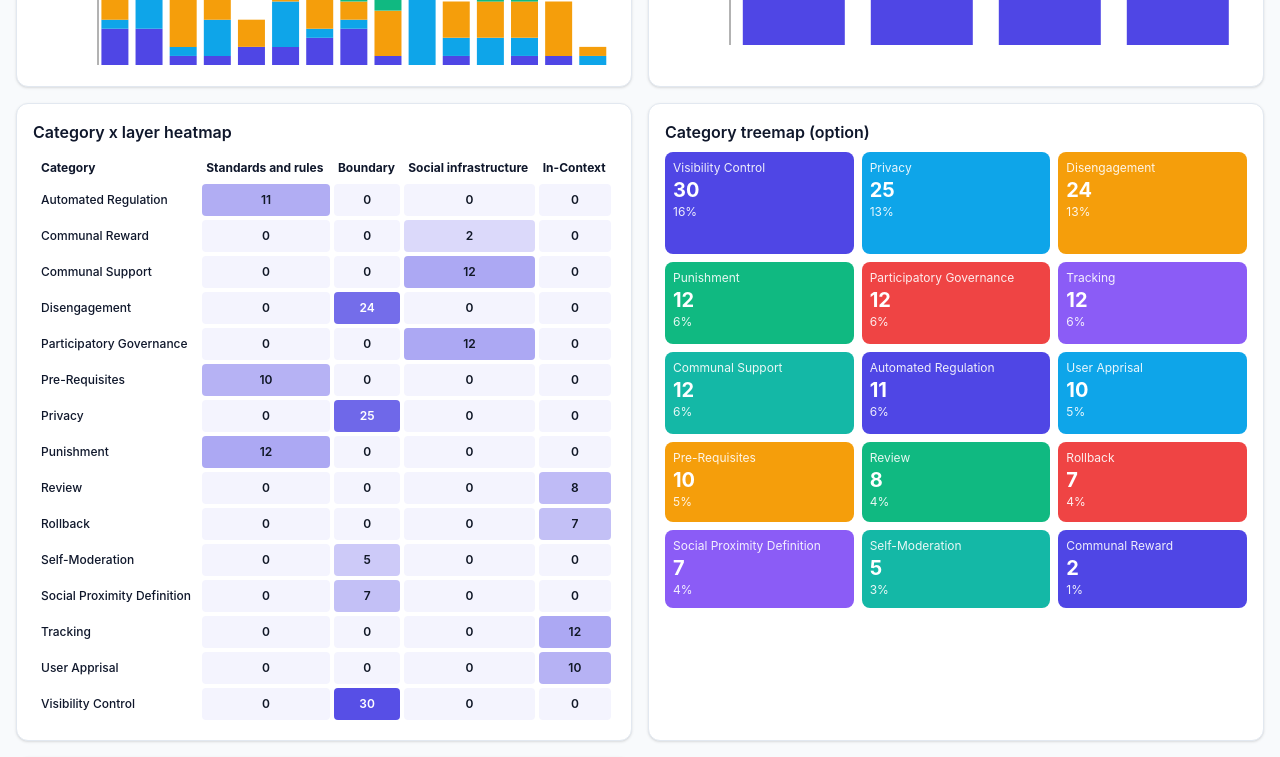
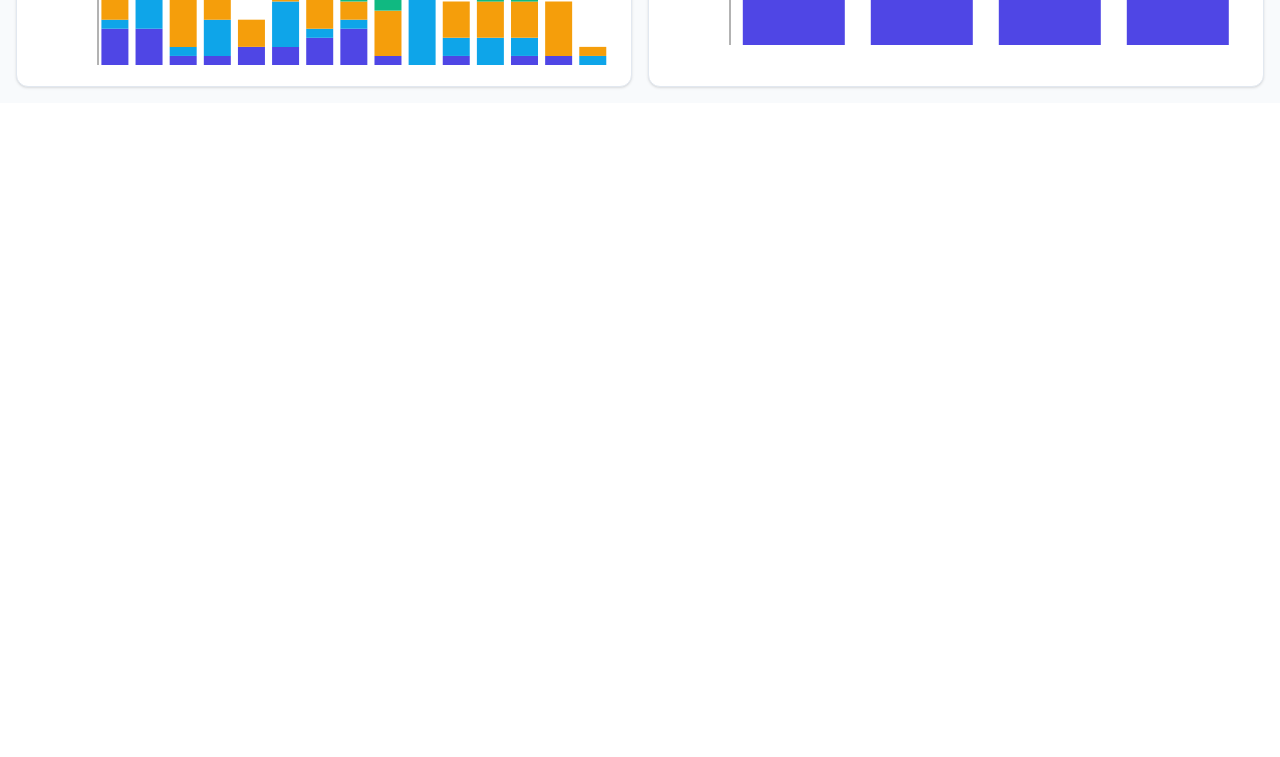
Before and after one commit to marticodes/BaSICS, a React (Vite) app: page / in a window 1280 px wide. Shown: the part 960-1717 px from the top of the page. After the commit the page ends 1063 px from the top, so only its background shows below. Built offline with nearby package versions, Linux system fonts and the light colour scheme.

Commit message:
small fixes

```diff
--- a/src/pages/DashboardPage.tsx
+++ b/src/pages/DashboardPage.tsx
@@ -47,9 +47,9 @@ export const DashboardPage = ({ tools }: { tools: Tool[] }) => {
         <ChartCard title="Accessibility distribution"><AccessibilityDonut data={accessData as { accessibility: string; value: number }[]} /></ChartCard>
         <ChartCard title="Category vs customization"><MatrixBar data={matrix} keys={matrixKeys} /></ChartCard>
         <ChartCard title="Layer distribution"><CategoryBar data={layers.map((r) => ({ category: r.layer as string, value: r.value }))} /></ChartCard>
-        <ChartCard title="Category x layer heatmap"><CategoryLayerHeatmap data={layerCategoryData} layers={layerKeys} /></ChartCard>
-        <ChartCard title="Category treemap (option)"><CategoryTreemapLike data={categoryData as { category: string; value: number }[]} /></ChartCard>
-        <ChartCard title="Layer -> category flow (option)"><LayerCategoryFlowList data={flowData} /></ChartCard>
+        {/* <ChartCard title="Category x layer heatmap"><CategoryLayerHeatmap data={layerCategoryData} layers={layerKeys} /></ChartCard> */}
+        {/* <ChartCard title="Category treemap (option)"><CategoryTreemapLike data={categoryData as { category: string; value: number }[]} /></ChartCard> */}
+        {/* <ChartCard title="Layer -> category flow (option)"><LayerCategoryFlowList data={flowData} /></ChartCard> */}
       </div>
     </section>
   )
```
